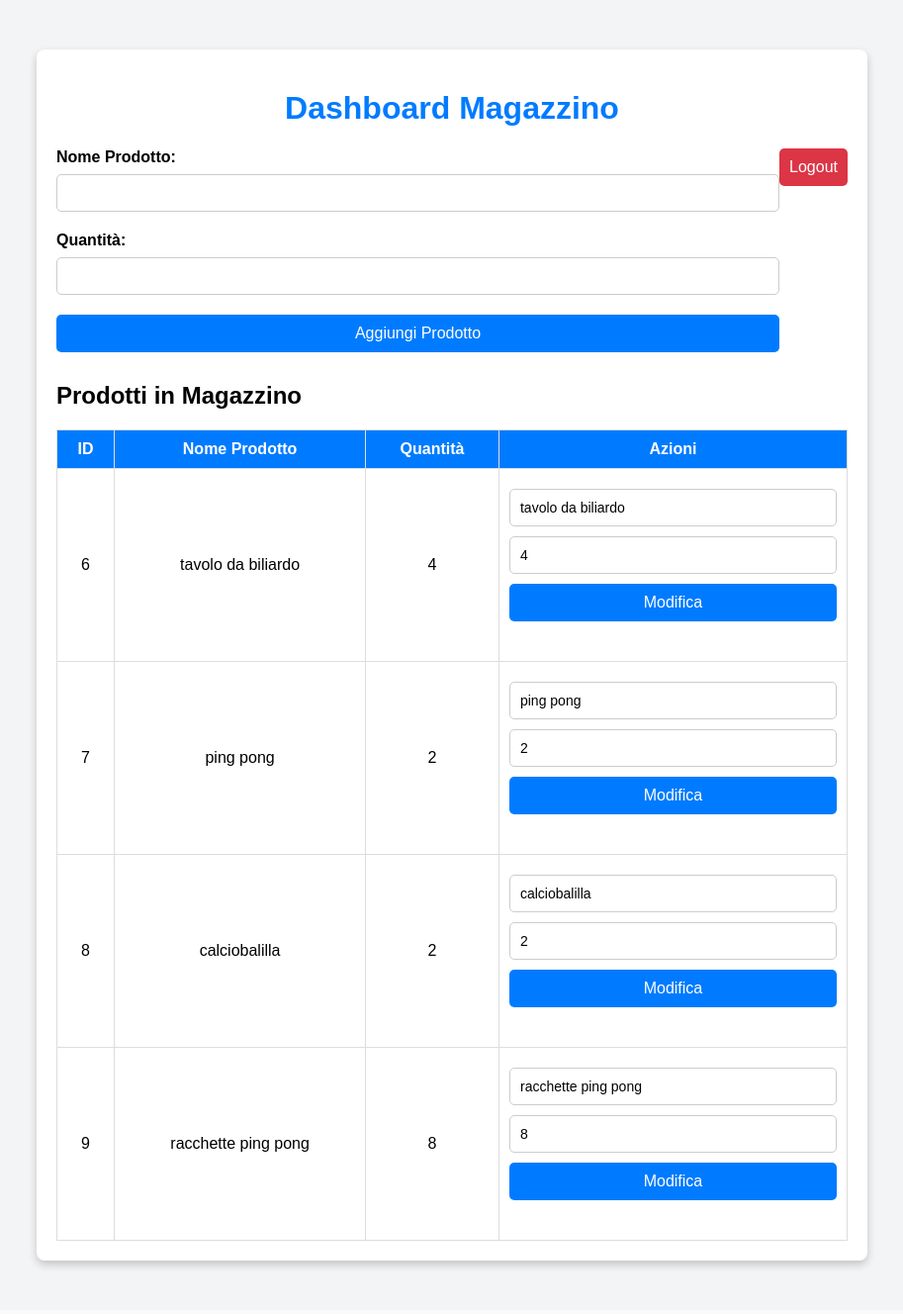
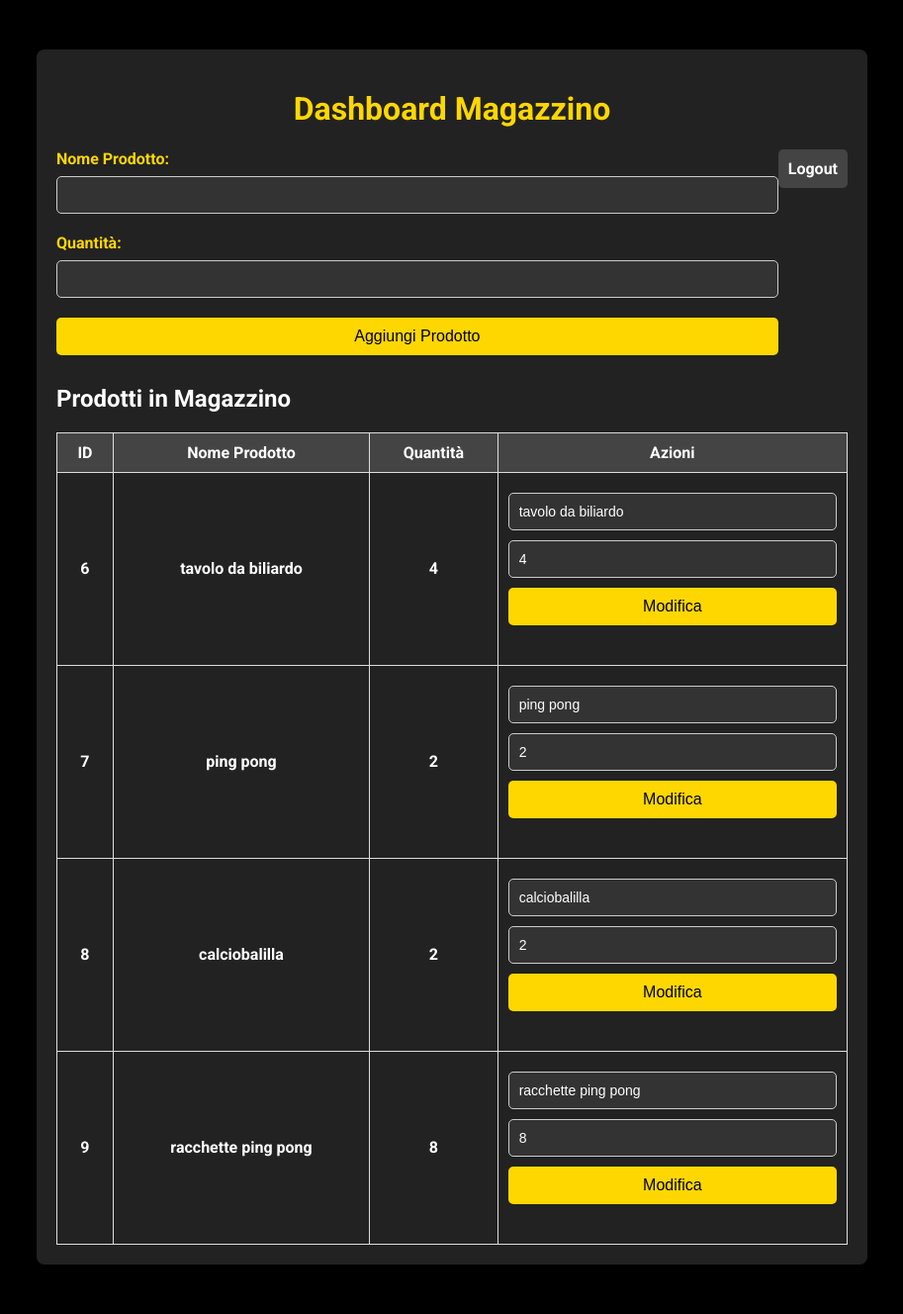
Before and after one commit to sperandioandrea/Gestione_Azienda, a PHP site: page /dashboard_magazzino.php in a window 1280 px wide. Shown: the whole page at 99% size, without its empty margins (183-1096 px from the left). Before the commit the page ends 1283 px from the top, so only its background shows below. Run offline with PHP 8.4, Linux system fonts and the light colour scheme; the visitor is signed in with stand-in values (Sample User, id 1); data comes from the database, SQL or seed files in the repository.

Commit message:
dashboard_magazzino.php: miglioramento interfaccia

```diff
--- a/dashboard_magazzino.php
+++ b/dashboard_magazzino.php
@@ -78,39 +78,43 @@ try {
     <meta charset="UTF-8">
     <meta name="viewport" content="width=device-width, initial-scale=1.0">
     <title>Dashboard Magazzino</title>
+    <link href="https://fonts.googleapis.com/css2?family=Roboto:wght@700&display=swap" rel="stylesheet">
     <style>
         body {
-            font-family: Arial, sans-serif;
-            background-color: #f3f4f6;
+            font-family: 'Roboto', sans-serif;
+            background-color: #000;
             margin: 0;
             padding: 0;
+            color: white;
         }
 
         .container {
             max-width: 800px;
             margin: 50px auto;
             padding: 20px;
-            background-color: #fff;
+            background-color: #222;
             border-radius: 8px;
             box-shadow: 0 4px 8px rgba(0, 0, 0, 0.2);
         }
 
         h1 {
             text-align: center;
-            color: #007bff;
+            color: #FFD700;
         }
 
         .logout {
             float: right;
             padding: 10px;
-            background-color: #dc3545;
+            background-color: #444;
             color: white;
             text-decoration: none;
             border-radius: 5px;
+            font-family: 'Roboto', sans-serif;
+            font-weight: 700;
         }
 
         .logout:hover {
-            background-color: #c82333;
+            background-color: #555;
         }
 
         form {
@@ -122,6 +126,7 @@ try {
         label {
             margin-bottom: 8px;
             font-weight: bold;
+            color: #FFD700;
         }
 
         input {
@@ -130,12 +135,14 @@ try {
             border: 1px solid #ccc;
             border-radius: 5px;
             font-size: 14px;
+            background-color: #333;
+            color: white;
         }
 
         button {
             padding: 10px;
-            background-color: #007bff;
-            color: white;
+            background-color: #FFD700;
+            color: black;
             border: none;
             border-radius: 5px;
             font-size: 16px;
@@ -143,7 +150,7 @@ try {
         }
 
         button:hover {
-            background-color: #0056b3;
+            background-color: #FFC300;
         }
 
         .message {
@@ -173,7 +180,7 @@ try {
         }
 
         table th {
-            background-color: #007bff;
+            background-color: #444;
             color: white;
         }
 
```
